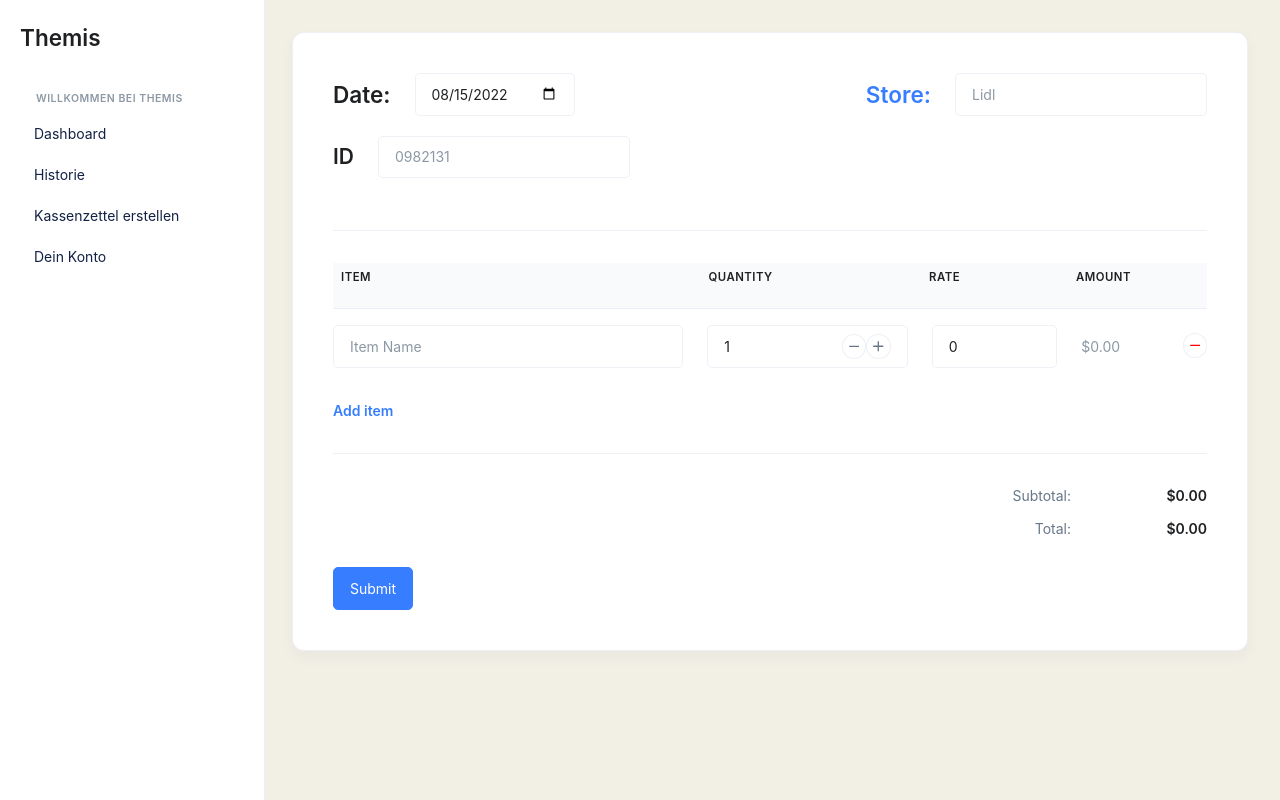
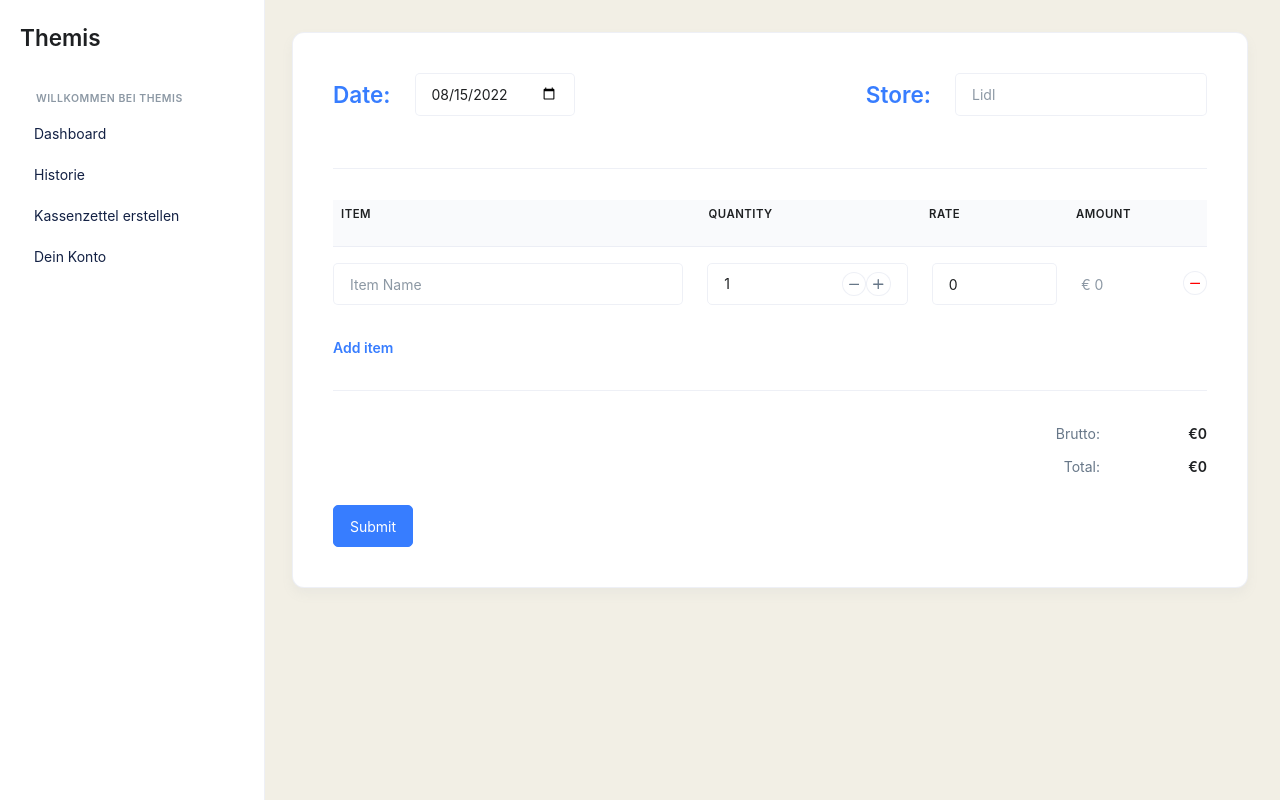
Before and after one commit to Luka2705/themis, a React (Create React App) app: page /createBill in a window 1280 px wide. Built offline with nearby package versions, Linux system fonts and the light colour scheme.

Commit message:
Added Price Calculation funcionality

```diff
--- a/src/Bill-Creator.js
+++ b/src/Bill-Creator.js
@@ -1,44 +1,80 @@
 import './style.css';
 import React from 'react';
 import { useState, useEffect } from 'react';
-import Swal from 'sweetalert2'
+import Swal from 'sweetalert2';
+import { db } from './firebase-config';
+import { collection, addDoc } from "firebase/firestore";
 
 function Dashboard() {
 
   const [billentries, updateBillEntries] = useState(new Map());
   const [updateIndicator, reloadHashMap] = useState(true);
+  const [price, updatePrice] = useState(0);
+  const [storeName, updateStoreName] = useState("");
+  const [date, updateDate] = useState();
+  let resultPrice = 0;
 
+  //Initial Hash Map for the bill Entries
   useEffect(() => {
-    updateBillEntries(new Map(billentries.set(0, { name: "Item Name", quantity: 1, pricePerUnit: 0, selected: updateIndicator })));
+    updateBillEntries(new Map(billentries.set(0, { name: "Item Name", quantity: 1, rate: 0, pricePerItem: 0, selected: updateIndicator })));
   }, []);
 
-
+  //Sets the Quantity Counter in Hash Map for specific Item
   const setCounter = (key, prop) => {
-    if (prop === "minus") {
+    if (prop === "minus" && billentries.get(key).quantity > 0) {
       billentries.get(key).quantity = billentries.get(key).quantity - 1;
+      reloadHashMap(updateIndicator => !updateIndicator);
+    } else if (prop === "minus" && billentries.get(key).quantity === 0) {
+      billentries.get(key).quantity = 0;
       reloadHashMap(updateIndicator => !updateIndicator);
     } else if (prop === "plus") {
       billentries.get(key).quantity = billentries.get(key).quantity + 1;
       reloadHashMap(updateIndicator => !updateIndicator);
     }
+    //Update Amount for one Item after in-/decreasing the Quantity
+    billentries.get(key).pricePerItem = Math.round((billentries.get(key).rate * billentries.get(key).quantity) * 100) / 100;
+    calculateResultPrice();
   }
 
+  //Calculates the Price of one Item
+  const calculateItemPrice = (key, e) => {
+    //Item Calculation
+    billentries.get(key).rate = e.target.value;
+    billentries.get(key).pricePerItem = Math.round((billentries.get(key).rate * billentries.get(key).quantity) * 100) / 100;
+
+    calculateResultPrice();
+    //Update Values in HashMap
+    updatePrice(resultPrice);
+    reloadHashMap(updateIndicator => !updateIndicator);
+  }
+
+  //Calculates the overall Price of the Receipt
+  const calculateResultPrice = () => {
+    //Generall Price Calculation
+    billentries.forEach(item => {
+      resultPrice += item.pricePerItem;
+    });
+    updatePrice(resultPrice);
+  }
+
+  //Deletes a Item from the Bill Entries Map
   const deleteItem = (key) => {
-    if(billentries.size === 1){
+    if (billentries.size === 1) {
       Swal.fire({
         title: 'Warning!',
         text: 'Es muss mindestens 1 Element in deinem Kassenzettel vorhanden sein',
         icon: 'warning',
         confirmButtonText: 'OK'
-    })
-    }else if(billentries.size > 1){
+      })
+    } else if (billentries.size > 1) {
       billentries.delete(key);
       reloadHashMap(updateIndicator => !updateIndicator);
     }
-
+    calculateResultPrice();
   }
 
-  if (billentries.size == 0) {
+  //Renders the above created Data
+  if (billentries.size === 0) {
     return (
       <div>
 
@@ -91,9 +127,9 @@ function Dashboard() {
                     <div className="col-sm">
                       <div className="mb-1">
                         <dl className="row align-items-sm-center mb-0">
-                          <h1 className="col-md mb-2 mb-sm-0">Date: </h1>
+                          <h1 className="text-primary col-md mb-2 mb-sm-0">Date: </h1>
                           <dd className="col-md-auto mb-0">
-                            <input type="date" className="form-control w-auto" placeholder="12.Mai.2022" aria-label="" value="2022-08-15" onChange={(e) => {}}/>
+                            <input type="date" className="form-control w-auto" placeholder="12.Mai.2022" aria-label="" value="2022-08-15" onChange={(e) => { updateDate(e.target.value) }} />
                           </dd>
                         </dl>
                       </div>
@@ -105,20 +141,10 @@ function Dashboard() {
                         <dl className="row align-items-sm-center mb-3">
                           <h1 className="text-primary col-md mb-2 mb-sm-0">Store: </h1>
                           <dd className="col-md-auto mb-0">
-                            <input type="text" className="form-control w-auto" placeholder="Lidl" aria-label="" defaultValue={""} onChange={(e) => {}}/>
+                            <input type="text" className="form-control w-auto" placeholder="Lidl" aria-label="" defaultValue={""} onChange={(e) => { updateStoreName(e.target.value) }} />
                           </dd>
                         </dl>
                       </div>
-                    </div>
-                  </div>
-                  <div className="col-sm-auto order-1 order-sm-2 text-sm-end mb-1">
-                    <div className="mb-1">
-                      <dl className="row align-items-sm-center mb-3">
-                        <h2 className="col-md text-sm-end mb-2 mb-sm-0">ID</h2>
-                        <dd className="col-md-auto mb-0">
-                          <input type="text" className="form-control w-auto" placeholder="0982131" aria-label="" defaultValue={""} onChange={(e) => {}}/>
-                        </dd>
-                      </dl>
                     </div>
                   </div>
                 </div>
@@ -178,12 +204,12 @@ function Dashboard() {
 
                         <div className="col-12 col-sm col-md-2">
                           <div className="mb-3">
-                            <input id="pricePerUnitIndicator" type="number" className="form-control" aria-label="00" defaultValue={item.pricePerUnit} onChange={(e) => { }} />
+                            <input id="rateIndicator" type="number" className="form-control" aria-label="00" defaultValue={item.rate} onChange={(e) => { calculateItemPrice(key, e) }} />
                           </div>
                         </div>
 
                         <div class="col">
-                          <input type="number" className="form-control-plaintext" placeholder="$0.00" aria-label="$0.00" value="" onChange={(e) => {}}/>
+                          <input type="number" className="form-control-plaintext" placeholder={"€ " + item.pricePerItem} aria-label="$0.00" value="" onChange={(e) => { }} />
                         </div>
 
                         <div className="col-auto">
@@ -198,21 +224,21 @@ function Dashboard() {
 
                   })
                 }
-                <a className="js-create-field form-link" onClick={() => updateBillEntries(new Map(billentries.set(billentries.size, { name: "Item Name", quantity: 1, pricePerUnit: 0 })))}><i className="bi-plus"></i>Add item</a>
+                <a className="js-create-field form-link" onClick={() => updateBillEntries(new Map(billentries.set(billentries.size, { name: "Item Name", quantity: 1, rate: 0, pricePerItem: 0 })))}><i className="bi-plus"></i>Add item</a>
 
                 <hr className="my-5" />
 
                 <div className="row justify-content-md-end mb-3">
                   <div className="col-md-auto">
                     <dl className="row text-md-end">
-                      <dt className="col-md-6">Subtotal:</dt>
-                      <dd className="col-md-6">$0.00</dd>
+                      <dt className="col-md-6">Brutto:</dt>
+                      <dd className="col-md-6">€{Math.round((price * 0.81) * 100) / 100}</dd>
                       <dt className="col-md-6">Total:</dt>
-                      <dd className="col-md-6">$0.00</dd>
+                      <dd className="col-md-6">€{Math.round((price) * 100) / 100}</dd>
                     </dl>
                   </div>
                 </div>
-                <button className="btn btn-primary">Submit</button>
+                <button className="btn btn-primary" onClick={() => createBill(billentries, price, storeName, date)}>Submit</button>
               </div>
             </div>
           </div>
@@ -222,4 +248,20 @@ function Dashboard() {
   }
 }
 
+async function createBill(billentries, price, storeName, date) {
+  const billentriesObject = Object.fromEntries(billentries);
+  console.log(billentriesObject)
+
+  // Add a new document with a generated id.
+  const docRef = await addDoc(collection(db, "bills"), {
+    boughtArticles: billentriesObject,
+    date: "Japan",
+    payedPrice: price,
+    store: storeName,
+    date: date,
+    paymentMethod: "card"
+  });
+  console.log("Document written with ID: ", docRef.id);
+}
+
 export default Dashboard;
--- a/src/BillCard.js
+++ b/src/BillCard.js
@@ -1,7 +1,7 @@
 import './style.css';
 import React from 'react';
 import { db } from './firebase-config';
-import { doc, deleteDoc} from "firebase/firestore";
+import { doc, deleteDoc } from "firebase/firestore";
 import Swal from 'sweetalert2'
 
 
@@ -92,17 +92,17 @@ async function deleteBill(props) {
         text: 'Willst du den Kassenzettel wirklich löschen',
         icon: 'warning',
         showDenyButton: true,
-        confirmButtonText: 'Jo',
-        denyButtonText: 'Nö'
+        confirmButtonText: 'Löschen',
+        denyButtonText: 'Abbrechen'
     }).then(async (result) => {
         if (result.isConfirmed) {
             await deleteDoc(doc(db, "bills", props)).then(() => {
                 Swal.fire('Gelöscht!', '', 'success');
             })
         } else if (result.isDenied) {
-          Swal.fire('Der Kassenzettel wurde nicht gelöscht', '', 'info')
+            Swal.fire('Der Kassenzettel wurde nicht gelöscht', '', 'info')
         }
-      })
+    })
     /*
 
      */
```
